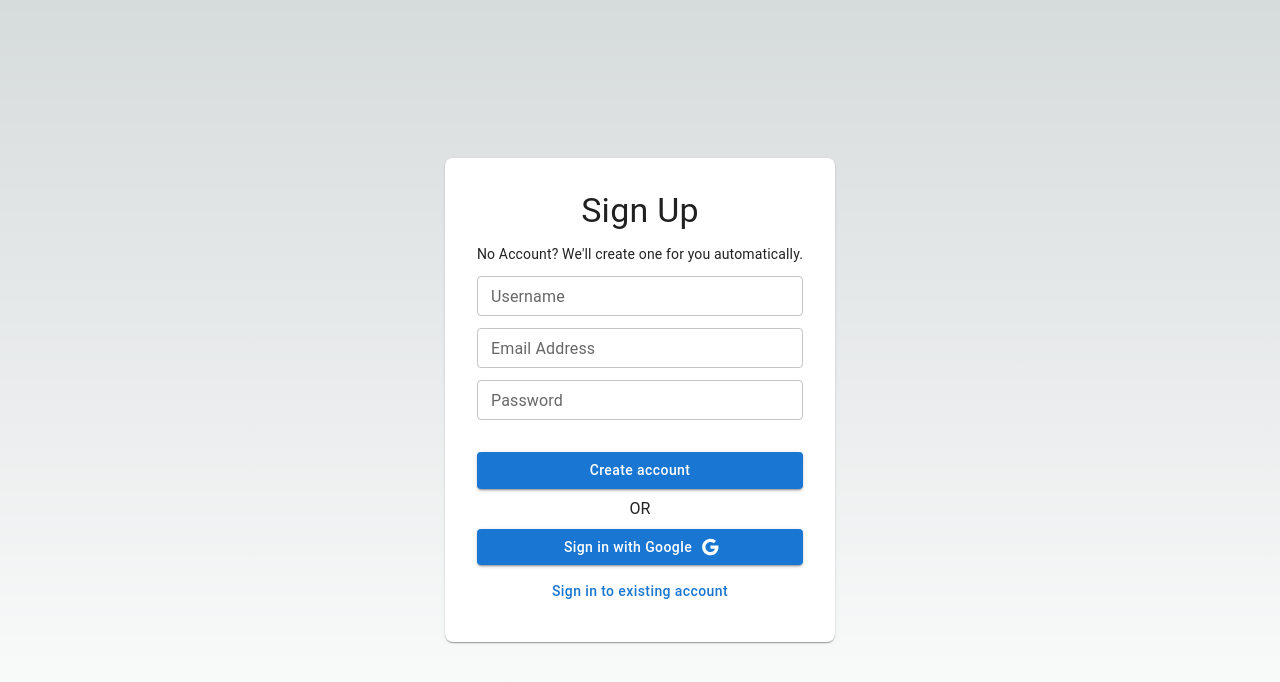
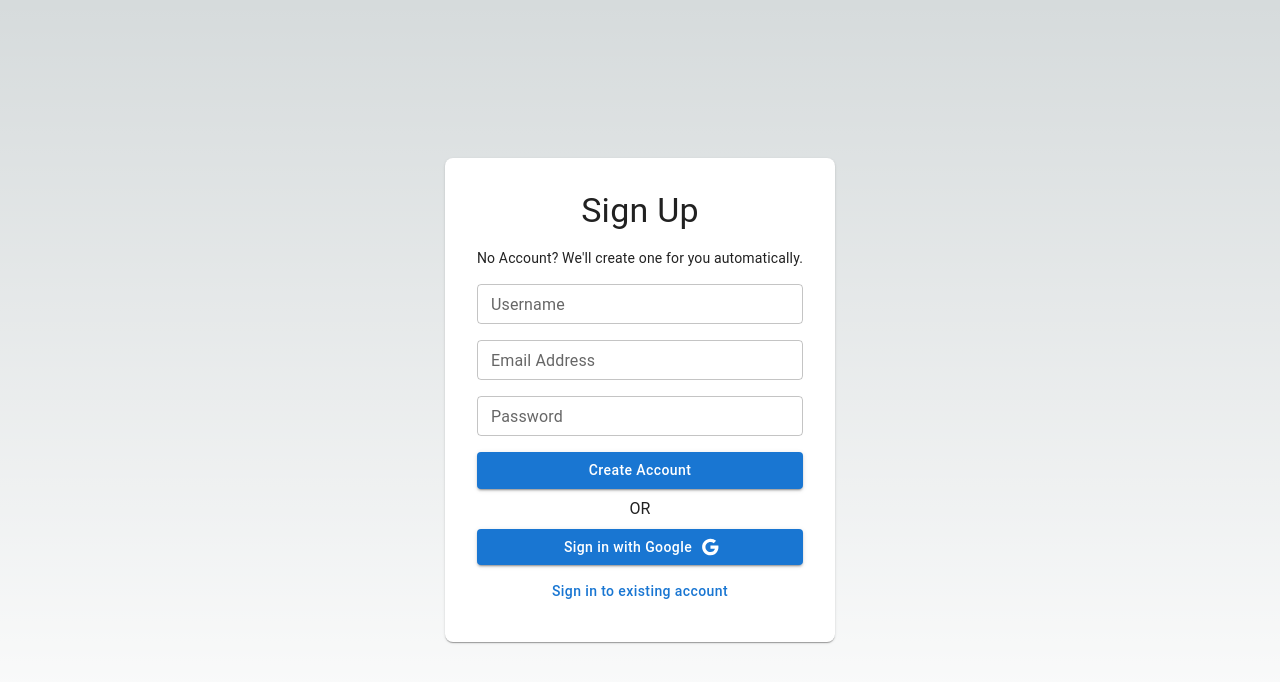
Before and after one commit to UOA-CS732-SE750-Students-2024/project-group-teal-turtles, a Next.js app in the folder frontend/: page /create-account in a window 1280 px wide. Shown: the top 682 px of the page. Built offline with nearby package versions, Linux system fonts and the light colour scheme.

Commit message:
feat: use client

```diff
--- a/frontend/src/app/create-account/page.jsx
+++ b/frontend/src/app/create-account/page.jsx
@@ -1,3 +1,5 @@
+"use client";
+
 import { Google } from "@mui/icons-material";
 import { Stack, Typography, Card, Button, TextField, Divider } from "@mui/material";
 import React from "react";
@@ -6,17 +8,15 @@ function CreateAccount() {
 	return (
 		<Stack height="100vh" justifyContent="center" alignItems="center" display="flex">
 			<Card sx={{ p: 4, borderRadius: 2 }}>
-				<Stack spacing={4}>
-					<Stack alignItems="center" spacing={1.5}>
-						<Typography variant="h4">Sign Up</Typography>
-						<Typography variant="body2">No Account? We'll create one for you automatically.</Typography>
-						<TextField fullWidth size="small" label="Username" />
-						<TextField fullWidth size="small" label="Email Address" />
-						<TextField fullWidth size="small" label="Password" />
-					</Stack>
+				<Stack alignItems="center" spacing={2}>
+					<Typography variant="h4">Sign Up</Typography>
+					<Typography variant="body2">No Account? We'll create one for you automatically.</Typography>
+					<TextField fullWidth size="small" label="Username" />
+					<TextField fullWidth size="small" label="Email Address" />
+					<TextField fullWidth size="small" label="Password" />
 					<Stack width="100%" alignItems="center" spacing={1}>
 						<Button fullWidth variant="contained" sx={{ textTransform: "none" }}>
-							Create account
+							Create Account
 						</Button>
 						<Typography alignSelf="center">OR</Typography>
 
--- a/frontend/src/app/login/page.jsx
+++ b/frontend/src/app/login/page.jsx
@@ -1,5 +1,7 @@
+"use client";
+
 import { Google } from "@mui/icons-material";
-import { Stack, Typography, Card, Button, TextField, Divider } from "@mui/material";
+import { Stack, Typography, Card, Button, TextField } from "@mui/material";
 import React from "react";
 
 function Login() {
@@ -13,7 +15,7 @@ function Login() {
 					<TextField fullWidth size="small" label="Password" />
 					<Stack width="100%" alignItems="center" spacing={1}>
 						<Button fullWidth variant="contained" sx={{ textTransform: "none" }}>
-							Sign in
+							Sign In
 						</Button>
 						<Typography>OR</Typography>
 						<Button fullWidth variant="contained" endIcon={<Google />} sx={{ textTransform: "none" }}>
```
